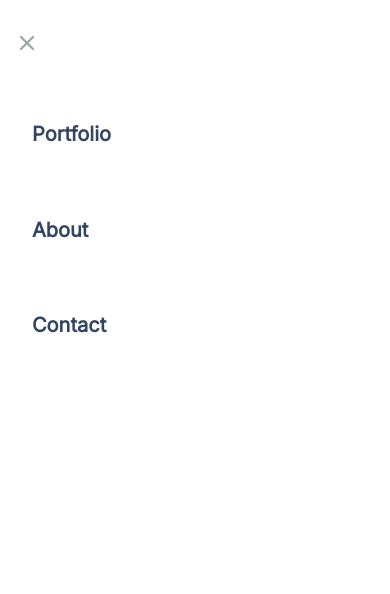
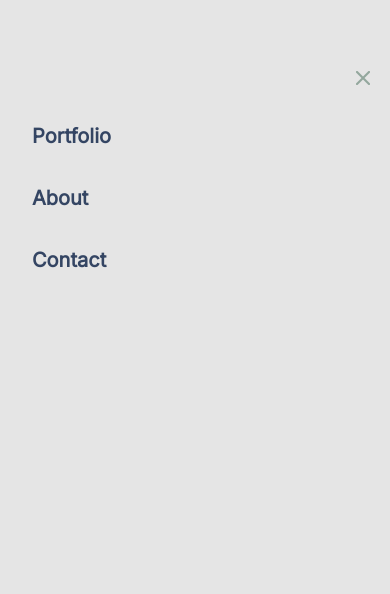
Before and after one commit to yonas44/Personal-Portfolio, a website: page index.html in a window 390 px wide. Both pictures are taken after a click on the picture 346 px from the left and 68 px from the top of the page. Shown: the top 594 px of the page. Drawn offline with Linux system fonts and the light colour scheme.

Commit message:
Fix linter errors and fix mobile view

```diff
--- a/index.html
+++ b/index.html
@@ -16,14 +16,17 @@
           alt="Nav toggle"
           class="burger-menu"
         />
-        <!-- <img src="Icons/burger-X.png" alt="Close menu" class="close-menu"> -->
       </nav>
       <nav class="desktop-nav items-mobile-nav">
         <ul class="menu_list">
-          <img src="Icons/burger-X.png" alt="Close menu" class="close-menu" />
-          <li class="nav-home"><a href="#">Portfolio</a></li>
-          <li class="nav-aboutme"><a href="#aboutMe">About</a></li>
-          <li class="nav-footer"><a href="#footer">Contact</a></li>
+          <li class="list-img">
+            <img src="Icons/burger-X.png" alt="Close menu" class="close-menu" />
+          </li>
+          <li class="nav-home"><a class="list_link" href="#">Portfolio</a></li>
+          <li class="nav-aboutme">
+            <a class="list_link" href="#aboutMe">About</a>
+          </li>
+          <li class="nav-footer"><a class="list" href="#footer">Contact</a></li>
         </ul>
       </nav>
     </header>
--- a/script.js
+++ b/script.js
@@ -1,21 +1,27 @@
-'use strict';
+// 'use strict';
 
-const burger_open = document.querySelector('.burger-menu');
-const mobile_menu = document.querySelector('.desktop-nav');
-const menu_list = document.querySelector('.menu_list');
-const burger_close = document.querySelector('.close-menu');
-const nav_home = document.querySelector('.nav-home');
-const nav_aboutme = document.querySelector('.nav-aboutme');
-const nav_footer = document.querySelector('.nav-footer');
+const burgerOpen = document.querySelector('.burger-menu');
+const mobileMenu = document.querySelector('.desktop-nav');
+const menuList = document.querySelector('.menu_list');
+const burgerClose = document.querySelector('.close-menu');
+const navHome = document.querySelector('.nav-home');
+const navAboutme = document.querySelector('.nav-aboutme');
+const navFooter = document.querySelector('.nav-footer');
 
-nav_home.addEventListener('click', close_menu);
-nav_aboutme.addEventListener('click', close_menu);
-nav_footer.addEventListener('click', close_menu);
-burger_open.addEventListener('click', close_menu);
-burger_close.addEventListener('click', close_menu);
+function burgerMenu() {
+  menuList.classList.toggle('mobile_menu_list');
+  mobileMenu.classList.toggle('open');
+  burgerClose.classList.toggle('toggle');
+}
 
-function close_menu() {
-  menu_list.classList.toggle('mobile_menu_list');
-  mobile_menu.classList.toggle('open');
-  burger_close.classList.toggle('toggle');
+function closeMenu() {
+  menuList.classList.remove('mobile_menu_list');
+  mobileMenu.classList.remove('open');
+  burgerClose.classList.remove('toggle');
 }
+
+navHome.addEventListener('click', closeMenu);
+navAboutme.addEventListener('click', closeMenu);
+navFooter.addEventListener('click', closeMenu);
+burgerOpen.addEventListener('click', burgerMenu);
+burgerClose.addEventListener('click', burgerMenu);
--- a/style.css
+++ b/style.css
@@ -9,12 +9,23 @@
 
 /* mobile-nav */
 
+.head {
+  width: 100vw;
+  margin: 44px auto;
+  height: 50px;
+  display: flex;
+  justify-content: center;
+}
+
 .head .mobile-nav {
-  margin-top: 44px;
+  background: white;
   display: flex;
-  padding: 10px 35px 0 24px;
+  z-index: 4;
+  padding: 20px 20px;
+  width: 90vw;
   align-items: center;
   justify-content: space-between;
+  position: fixed;
 }
 
 .mobile-nav a {
@@ -57,18 +68,25 @@
 
 .head .open {
   display: block;
-  background: white;
-  height: 100vh;
+  background: #e5e5e5;
+  height: 755px;
+  border-bottom-left-radius: 35px;
+  border-bottom-right-radius: 35px;
   z-index: 5;
 }
 
 .head .mobile_menu_list {
   display: flex;
-  padding: 20px;
+  padding: 55px 20px;
   align-items: baseline;
-  height: 300px;
+  height: 200px;
   justify-content: space-between;
   flex-direction: column;
+}
+
+.head .list-img {
+  display: block;
+  margin-left: auto;
 }
 
 .head .close-menu {
@@ -77,6 +95,7 @@
 
 .head .toggle {
   display: block;
+  float: right;
 }
 
 /* Headline-section */
@@ -84,23 +103,22 @@
 .main {
   background: url(./Icons/header-illsutration-mobile@2x.png);
   background-size: cover;
-  height: 100%;
 }
 
 .main .info h2 {
   color: #172b4d;
-  height: 192px;
   font-weight: 700;
   font-size: 35px;
   text-align: center;
   line-height: 52px;
-  padding: 64px 24px;
+  padding: 0 24px 64px 24px;
 }
 
 #name {
   text-align: center;
   font-weight: 700;
-  font-size: 60px;
+  margin-top: 64px;
+  font-size: 40px;
   animation: float-down 3s forwards;
   animation-delay: 0.5s;
   position: relative;
@@ -509,12 +527,23 @@ footer #bottom-pics {
 
 @media screen and (min-width: 768px) {
   /* Desktop-nav */
+  .head {
+    margin: 0;
+  }
+
   .head .mobile-nav {
     display: none;
   }
 
   .head .desktop-nav {
+    background: white;
+    z-index: 3;
+    margin: 0;
     display: block;
+  }
+
+  .head .list-img {
+    display: none;
   }
 
   /* Headline-section-Desktop */
@@ -531,7 +560,7 @@ footer #bottom-pics {
 
   .contents {
     margin: 0 auto;
-    padding: 160px 0;
+    padding: 140px 0;
     box-sizing: border-box;
     width: 50%;
     height: 756px;
@@ -543,6 +572,11 @@ footer #bottom-pics {
     font-size: 48px;
     line-height: 70px;
     height: inherit;
+  }
+
+  #name {
+    margin-top: 0;
+    font-size: 60px;
   }
 
   .main p {
```
